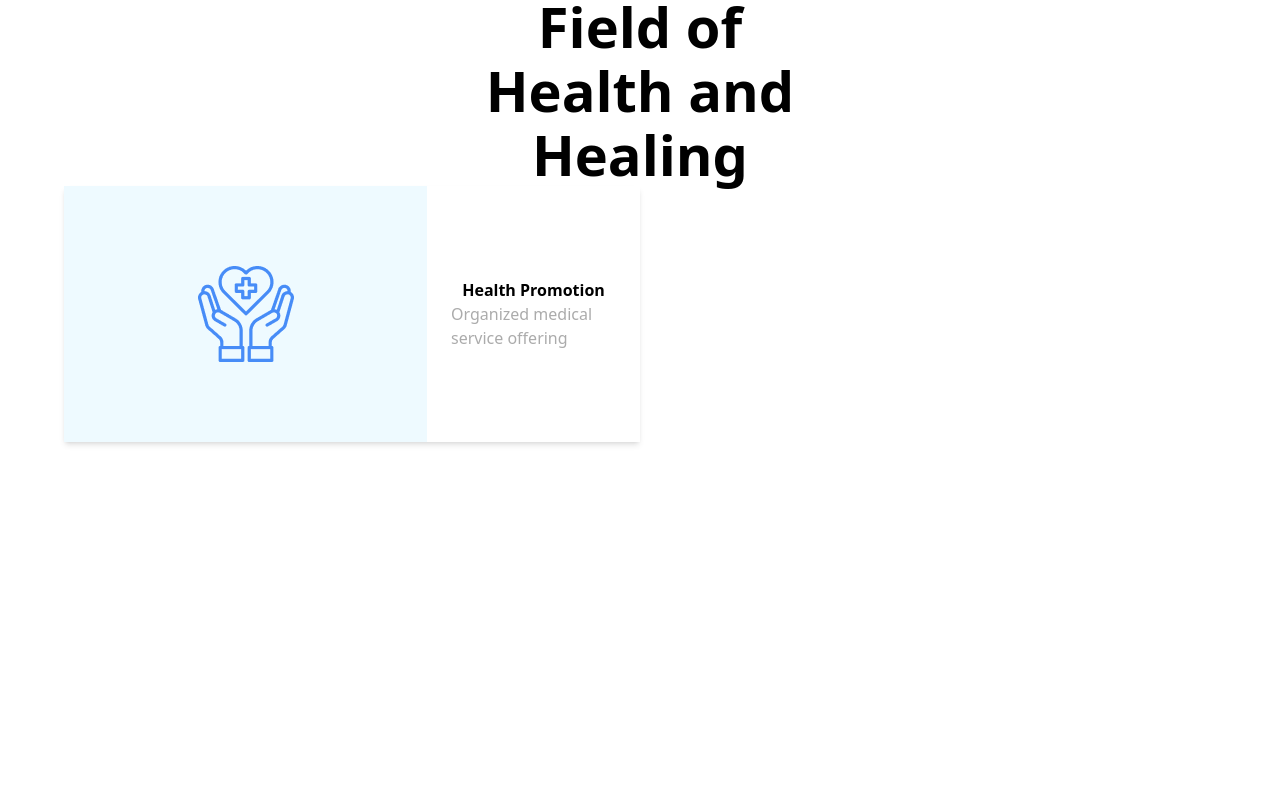
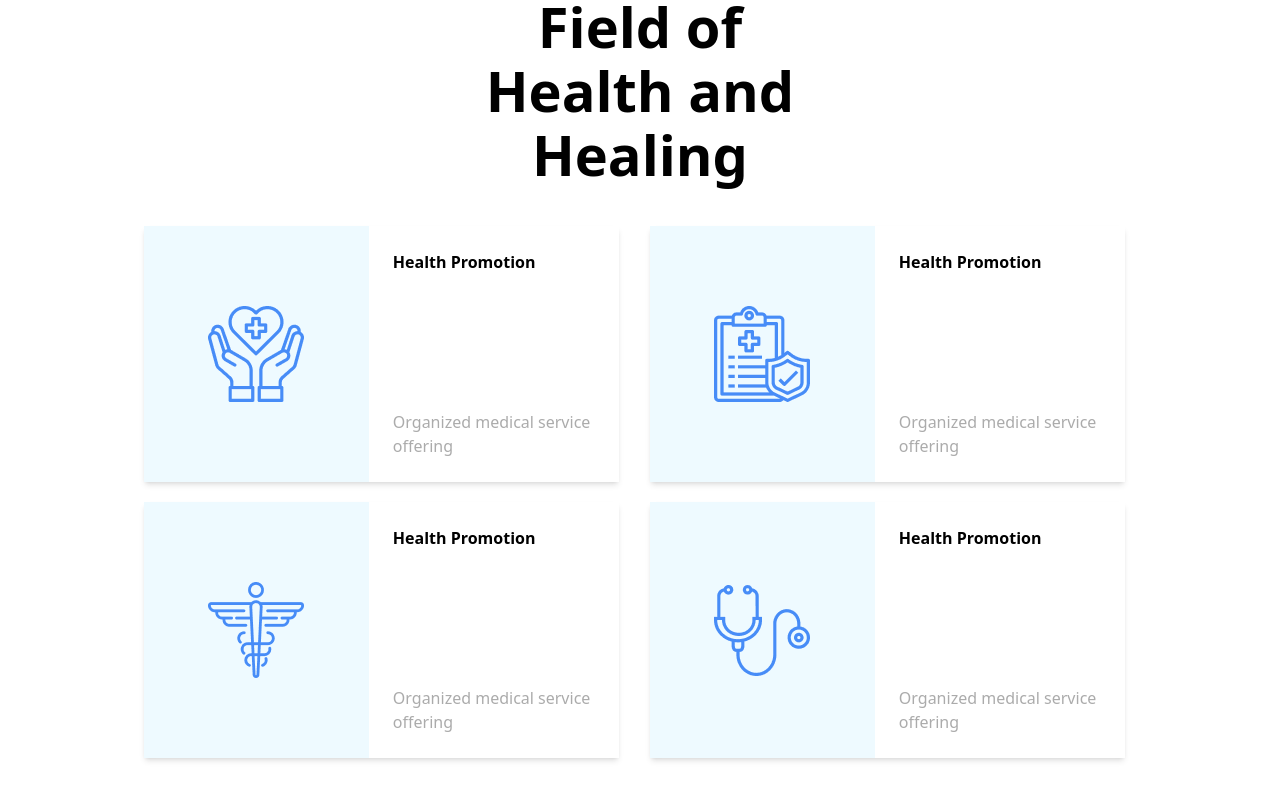
Before and after one commit to Andreyhuey/medilifi, a React (Vite) app: page / in a window 1280 px wide. Shown: the part 3534-4334 px from the top of the page. Before the commit the page ends 4204 px from the top, so only its background shows below. Built offline with nearby package versions, Linux system fonts and the light colour scheme.

Commit message:
Services component completed

```diff
--- a/src/components/Services.tsx
+++ b/src/components/Services.tsx
@@ -12,21 +12,51 @@ const Services = () => {
           Field of Health and Healing
         </h1>
       </div>
-      <div className="grid grid-cols-1 lg:grid-cols-2">
-        <div className="flex  items-center justify-center h-[256px] shadow-md">
+      <div className="grid grid-cols-1 lg:grid-cols-2 py-10 lg:px-20 gap-5 justify-center">
+        <div className="flex items-center justify-center h-[256px] lg:w-[475px] shadow-md">
           <div className="bg-[#EEFAFF] flex items-center justify-center h-full w-full">
             <img src={icon4} alt="icon4" />
           </div>
-          <div className="p-6 flex flex-col items-center justify-between">
+          <div className="p-6 flex flex-col items-start h-full w-full justify-between">
             <p className="font-bold ">Health Promotion</p>
             <p className="text-[#33333369]">
               Organized medical service offering
             </p>
           </div>
         </div>
-        <div></div>
-        <div></div>
-        <div></div>
+        <div className="flex items-center justify-center h-[256px] lg:w-[475px] shadow-md">
+          <div className="bg-[#EEFAFF] flex items-center justify-center h-full w-full">
+            <img src={icon5} alt="icon4" />
+          </div>
+          <div className="p-6 flex flex-col items-start h-full w-full justify-between">
+            <p className="font-bold ">Health Promotion</p>
+            <p className="text-[#33333369]">
+              Organized medical service offering
+            </p>
+          </div>
+        </div>
+        <div className="flex items-center justify-center h-[256px] lg:w-[475px] shadow-md">
+          <div className="bg-[#EEFAFF] flex items-center justify-center h-full w-full">
+            <img src={icon6} alt="icon4" />
+          </div>
+          <div className="p-6 flex flex-col items-start h-full w-full justify-between">
+            <p className="font-bold ">Health Promotion</p>
+            <p className="text-[#33333369]">
+              Organized medical service offering
+            </p>
+          </div>
+        </div>
+        <div className="flex items-center justify-center h-[256px] lg:w-[475px] shadow-md">
+          <div className="bg-[#EEFAFF] flex items-center justify-center h-full w-full">
+            <img src={icon7} alt="icon4" />
+          </div>
+          <div className="p-6 flex flex-col items-start h-full w-full justify-between">
+            <p className="font-bold ">Health Promotion</p>
+            <p className="text-[#33333369]">
+              Organized medical service offering
+            </p>
+          </div>
+        </div>
       </div>
     </div>
   );
```
